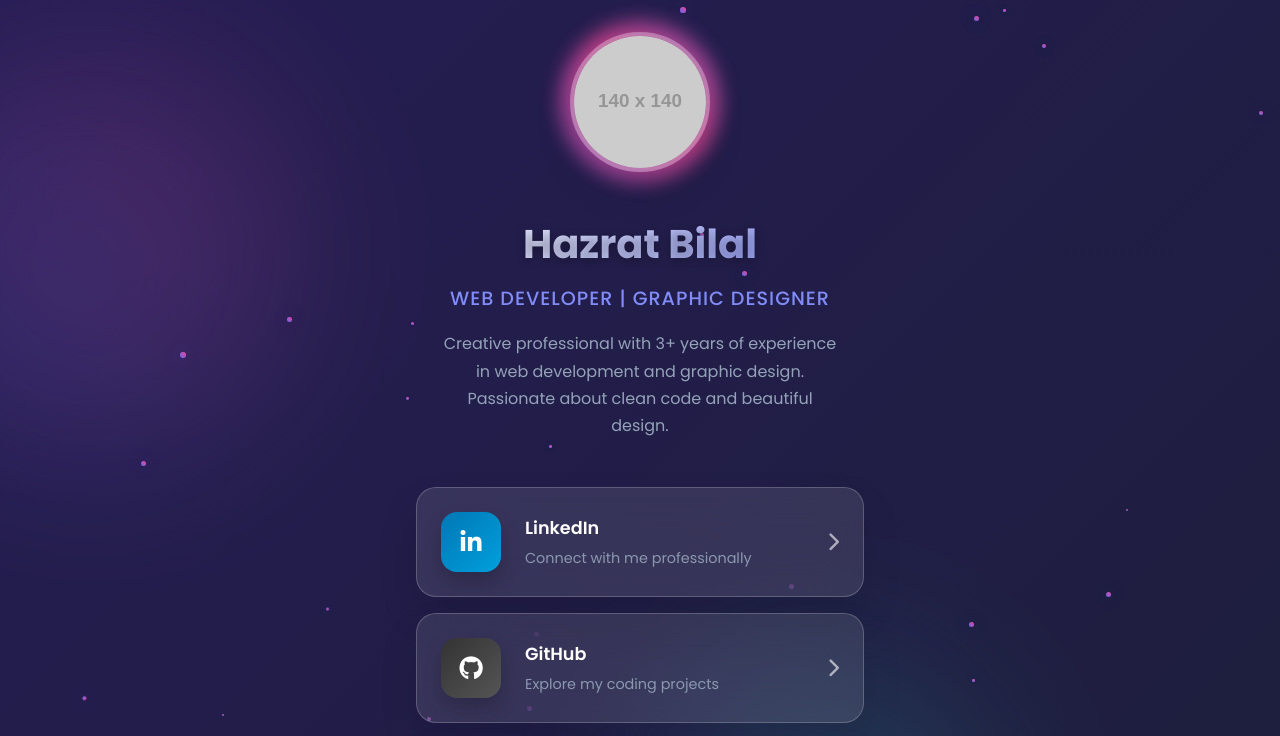
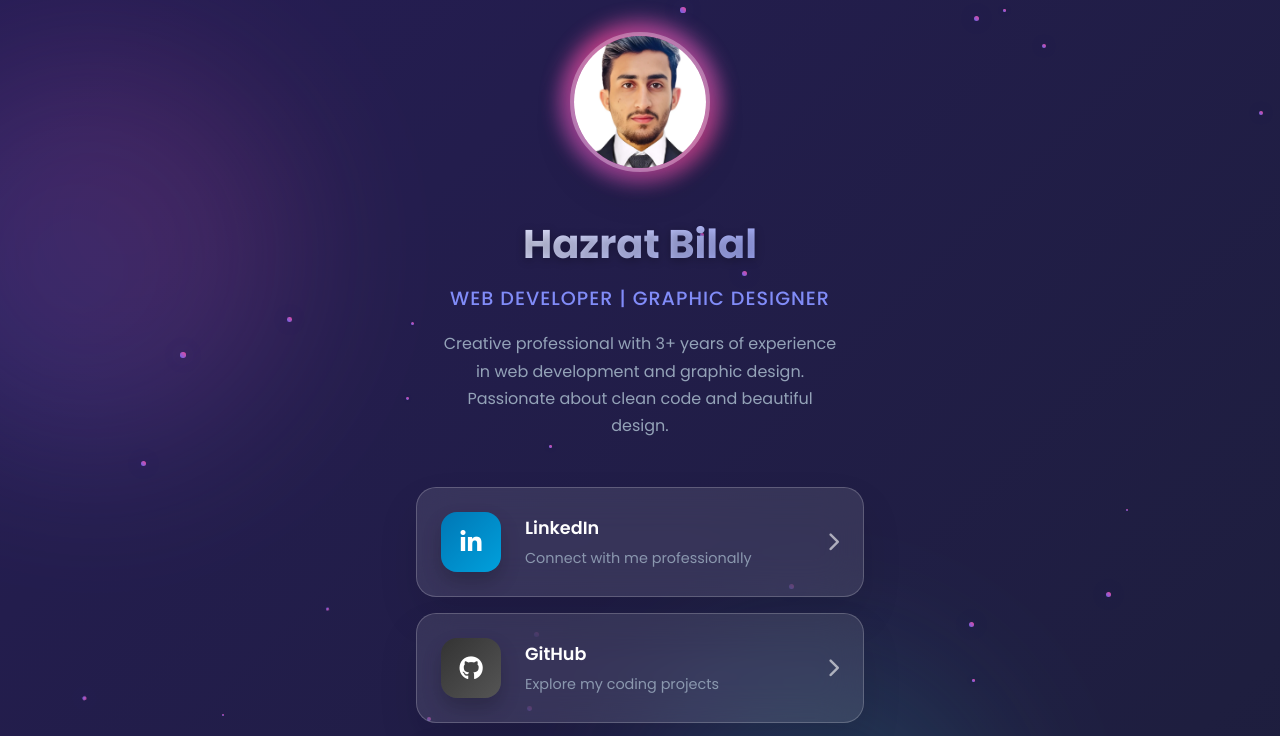
Before and after one commit to bilalkhandeveloper-dev/linkhub, a plain HTML site: page index.html in a window 1280 px wide. Shown: the top 736 px of the page. Drawn offline with Linux system fonts and the light colour scheme; placeholder pictures from the web are drawn by us.

Commit message:
Update index.html

```diff
--- a/index.html
+++ b/index.html
@@ -559,7 +559,7 @@
         <header>
             <div class="profile-img-container">
                 <div class="profile-img-border"></div>
-                <img src="https://via.placeholder.com/140x140/6366f1/ffffff?text=HB" alt="Hazrat Bilal" class="profile-img" id="profile-img">
+                <img src="pic.jpg" alt="Hazrat Bilal" class="profile-img" id="profile-img">
             </div>
             <h1>Hazrat Bilal</h1>
             <p class="title">Web Developer | Graphic Designer</p>
```
